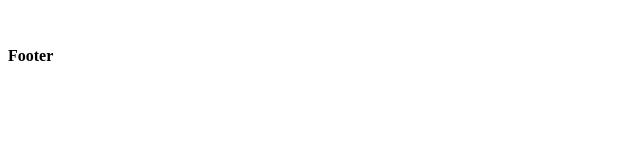
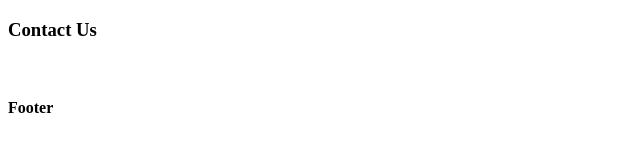
Before and after one commit to 01test0/CNBTE, a plain HTML site: page index.html in a window 1280 px wide. Shown: the whole page, without its empty margins (0-640 px from the left). Drawn offline with Linux system fonts and the light colour scheme.

Commit message:
Contact Us

```diff
--- a/index.html
+++ b/index.html
@@ -6,6 +6,7 @@
     <title>Index</title>
 </head>
 <body>
+    <h3>Contact Us</h3>
     <br>
     <h4>Footer</h4>
 </body>
```
